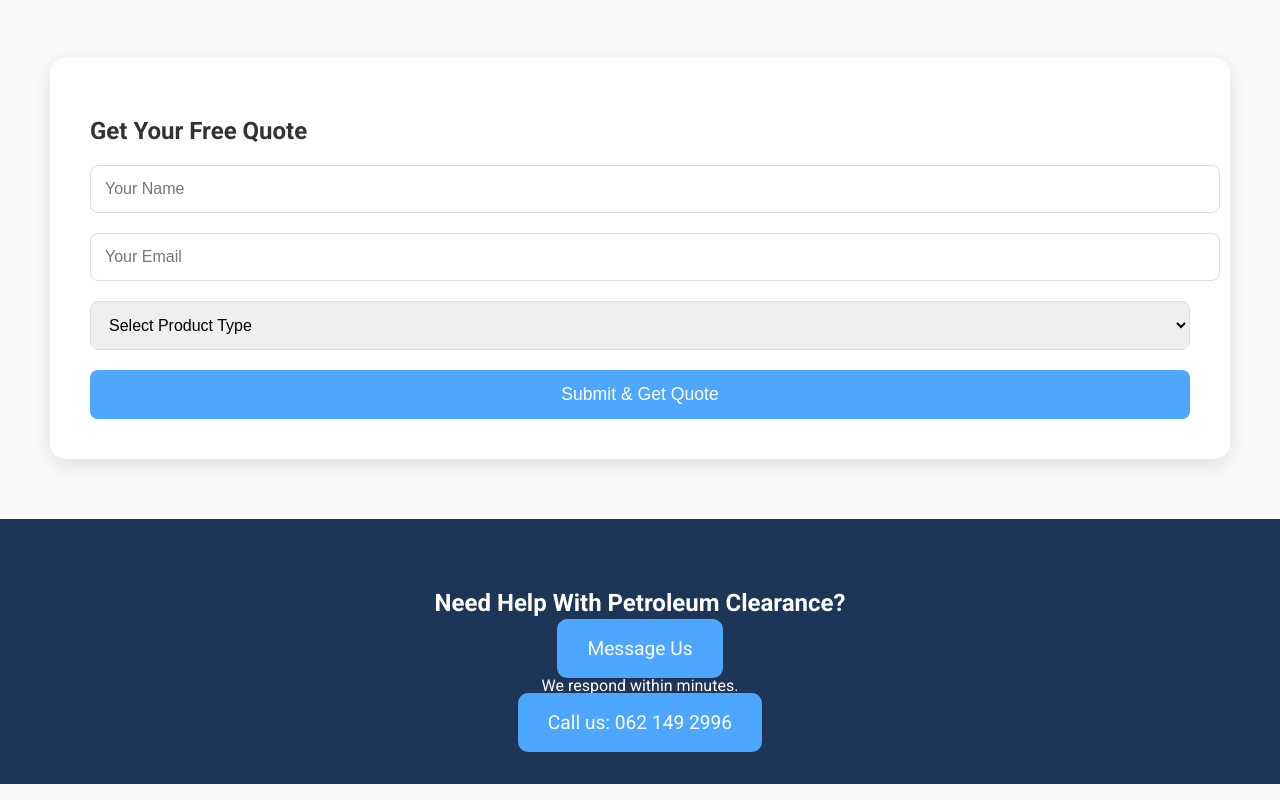
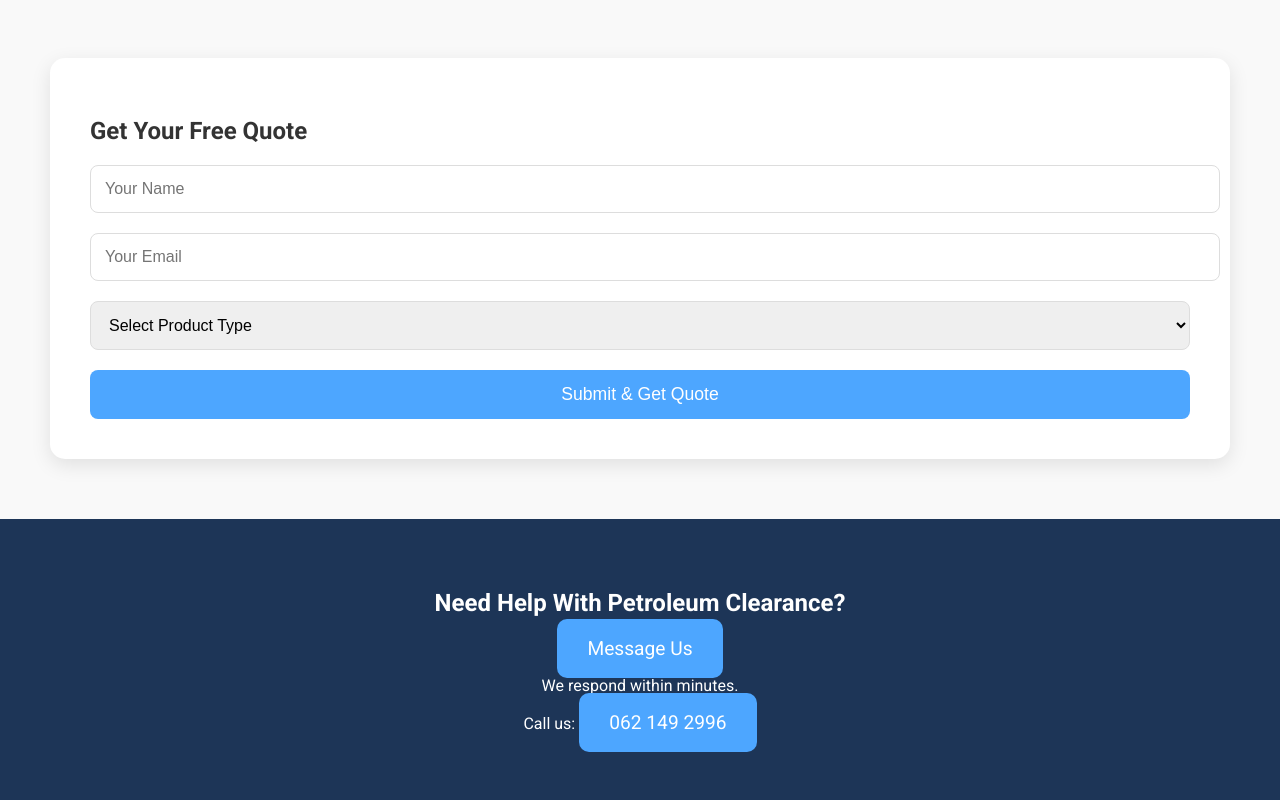
Before and after one commit to Cleartradelogistics/cleartrade-landing, a plain HTML site: page index.html in a window 1280 px wide. Shown: the part 1463-2263 px from the top of the page. Drawn offline with Linux system fonts and the light colour scheme.

Commit message:
Update index.html

```diff
--- a/index.html
+++ b/index.html
@@ -89,7 +89,7 @@
     <h2>Need Help With Petroleum Clearance?</h2>
     <a href="https://wa.me/27621492996" target="_blank">Message Us</a>
     <p>We respond within minutes.</p>
-    <a href="tel:0621492996">Call us: 062 149 2996</a>
+    <p>Call us: <a href="tel:0621492996">062 149 2996</a></p>
     </footer>
 
   <script>
```
